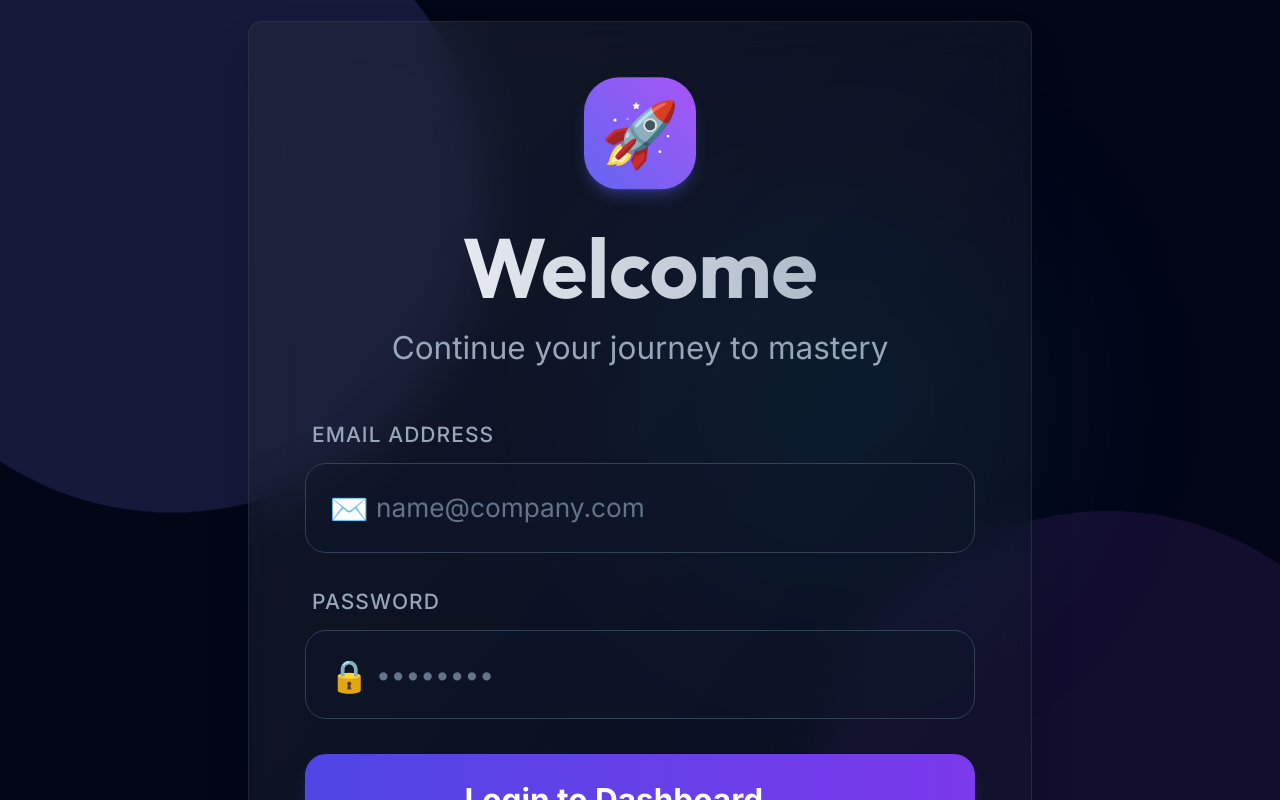
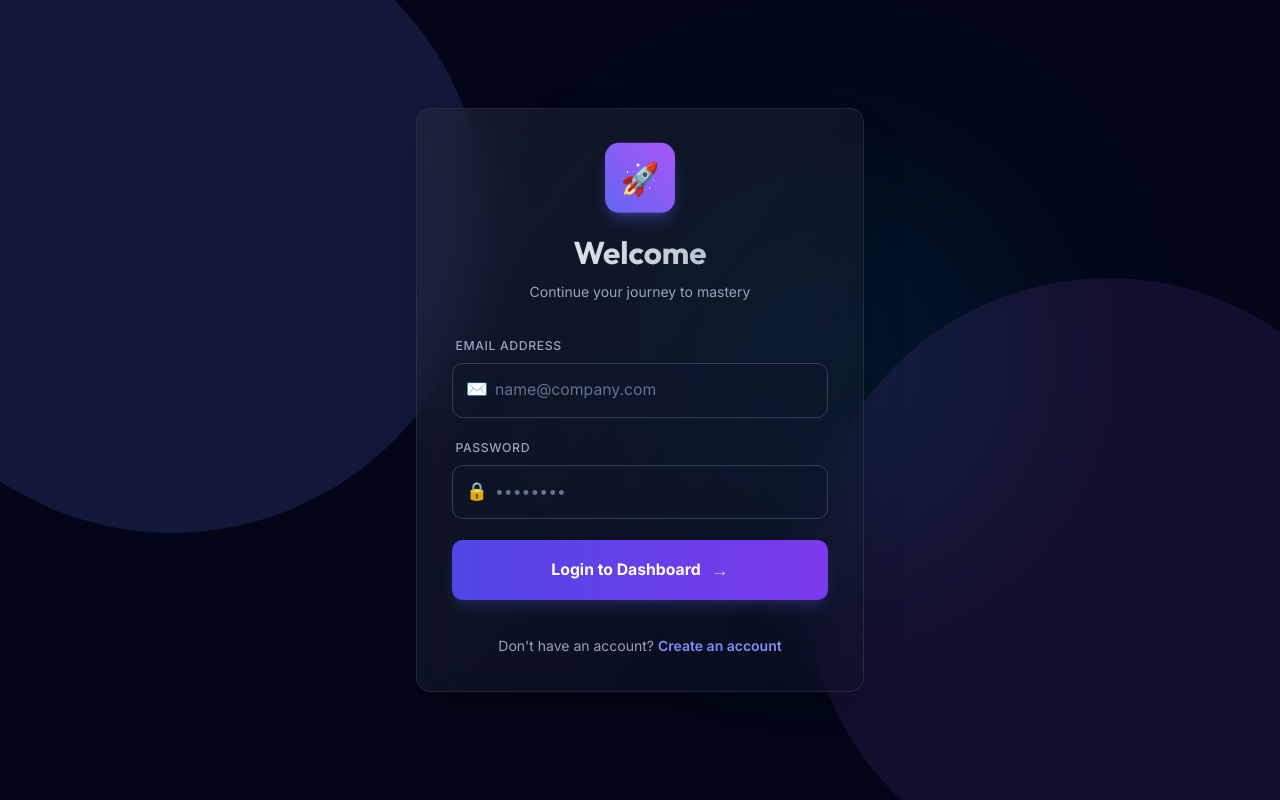
Before and after one commit to SnehaChandravanshi/SkillAI, a React (Vite) app in the folder client/: page / in a window 1280 px wide. Shown: the top 800 px of the page. Built offline with nearby package versions, Linux system fonts and the light colour scheme.

Commit message:
Refactor Login page layout and styles
Updated styles and layout for the login page, including adjustments to the glass panel, form labels, input fields, and button sizes.

```diff
--- a/client/src/pages/Login.jsx
+++ b/client/src/pages/Login.jsx
@@ -32,64 +32,64 @@ export default function Login() {
         <div className="absolute top-[20%] right-[20%] w-[400px] h-[400px] bg-cyan-500/10 rounded-full blur-[100px] animate-float"></div>
       </div>
 
-      <div className="glass-panel w-full max-w-4xl p-16 relative z-10 animate-slide-up backdrop-blur-xl border border-white/10 shadow-2xl">
-        <div className="text-center mb-16">
-          <div className="w-32 h-32 bg-gradient-to-tr from-indigo-500 to-purple-500 rounded-[2.5rem] mx-auto mb-10 flex items-center justify-center text-7xl shadow-lg shadow-indigo-500/30 animate-float">
+      <div className="glass-panel w-full max-w-lg p-10 relative z-10 animate-slide-up backdrop-blur-xl border border-white/10 shadow-2xl">
+        <div className="text-center mb-10">
+          <div className="w-20 h-20 bg-gradient-to-tr from-indigo-500 to-purple-500 rounded-2xl mx-auto mb-6 flex items-center justify-center text-4xl shadow-lg shadow-indigo-500/30 animate-float">
             🚀
           </div>
-          <h1 className="text-8xl font-bold font-heading bg-gradient-to-r from-white to-slate-400 bg-clip-text text-transparent mb-6">
+          <h1 className="text-4xl font-bold font-heading bg-gradient-to-r from-white to-slate-400 bg-clip-text text-transparent mb-3">
             Welcome
           </h1>
-          <p className="text-slate-400 text-4xl">
+          <p className="text-slate-400 text-base">
             Continue your journey to mastery
           </p>
         </div>
 
         {error && (
-          <div className="mb-10 p-6 rounded-2xl bg-red-500/10 border border-red-500/20 text-red-400 text-2xl flex items-center gap-4 animate-fade-in">
-            <span className="text-4xl">⚠️</span> {error}
+          <div className="mb-8 p-4 rounded-lg bg-red-500/10 border border-red-500/20 text-red-400 text-base flex items-center gap-3 animate-fade-in">
+            <span className="text-xl">⚠️</span> {error}
           </div>
         )}
 
-        <form onSubmit={submit} className="space-y-10">
+        <form onSubmit={submit} className="space-y-6">
           <div className="group">
-            <label className="block text-2xl font-medium text-slate-400 uppercase tracking-wider mb-4 ml-2">Email Address</label>
+            <label className="block text-sm font-medium text-slate-400 uppercase tracking-wider mb-2.5 ml-1">Email Address</label>
             <div className="relative">
               <input
                 type="email"
                 placeholder="name@company.com"
-                className="w-full bg-slate-900/50 border border-slate-700 rounded-3xl px-8 py-8 pl-20 text-3xl text-slate-200 placeholder-slate-500 focus:outline-none focus:ring-4 focus:ring-indigo-500/50 focus:border-indigo-500 transition-all group-hover:border-slate-600"
+                className="w-full bg-slate-900/50 border border-slate-700 rounded-xl px-5 py-4 pl-12 text-lg text-slate-200 placeholder-slate-500 focus:outline-none focus:ring-2 focus:ring-indigo-500/50 focus:border-indigo-500 transition-all group-hover:border-slate-600"
                 value={form.email}
                 onChange={(e) => setForm({ ...form, email: e.target.value })}
                 required
               />
-              <span className="absolute left-7 top-8 text-slate-500 text-4xl">✉️</span>
+              <span className="absolute left-4 top-4 text-slate-500 text-xl">✉️</span>
             </div>
           </div>
 
           <div className="group">
-            <label className="block text-2xl font-medium text-slate-400 uppercase tracking-wider mb-4 ml-2">Password</label>
+            <label className="block text-sm font-medium text-slate-400 uppercase tracking-wider mb-2.5 ml-1">Password</label>
             <div className="relative">
               <input
                 type="password"
                 placeholder="••••••••"
-                className="w-full bg-slate-900/50 border border-slate-700 rounded-3xl px-8 py-8 pl-20 text-3xl text-slate-200 placeholder-slate-500 focus:outline-none focus:ring-4 focus:ring-indigo-500/50 focus:border-indigo-500 transition-all group-hover:border-slate-600"
+                className="w-full bg-slate-900/50 border border-slate-700 rounded-xl px-5 py-4 pl-12 text-lg text-slate-200 placeholder-slate-500 focus:outline-none focus:ring-2 focus:ring-indigo-500/50 focus:border-indigo-500 transition-all group-hover:border-slate-600"
                 value={form.password}
                 onChange={(e) => setForm({ ...form, password: e.target.value })}
                 required
               />
-              <span className="absolute left-7 top-8 text-slate-500 text-4xl">🔒</span>
+              <span className="absolute left-4 top-4 text-slate-500 text-xl">🔒</span>
             </div>
           </div>
 
-          <button className="w-full bg-gradient-to-r from-indigo-600 to-violet-600 hover:from-indigo-500 hover:to-violet-500 text-white text-4xl font-bold py-8 rounded-3xl shadow-lg shadow-indigo-500/20 transition-all transform hover:scale-[1.02] active:scale-[0.98] mt-12 flex items-center justify-center gap-6">
+          <button className="w-full bg-gradient-to-r from-indigo-600 to-violet-600 hover:from-indigo-500 hover:to-violet-500 text-white text-lg font-bold py-5 rounded-xl shadow-lg shadow-indigo-500/20 transition-all transform hover:scale-[1.02] active:scale-[0.98] mt-6 flex items-center justify-center gap-3">
             <span>Login to Dashboard</span>
-            <span className="opacity-70 text-4xl">→</span>
+            <span className="opacity-70 text-xl">→</span>
           </button>
         </form>
 
-        <div className="mt-16 text-center">
-          <p className="text-slate-400 text-3xl">
+        <div className="mt-10 text-center">
+          <p className="text-slate-400 text-base">
             Don't have an account?{" "}
             <Link to="/register" className="text-indigo-400 hover:text-indigo-300 font-semibold transition-colors hover:underline">
               Create an account
```
